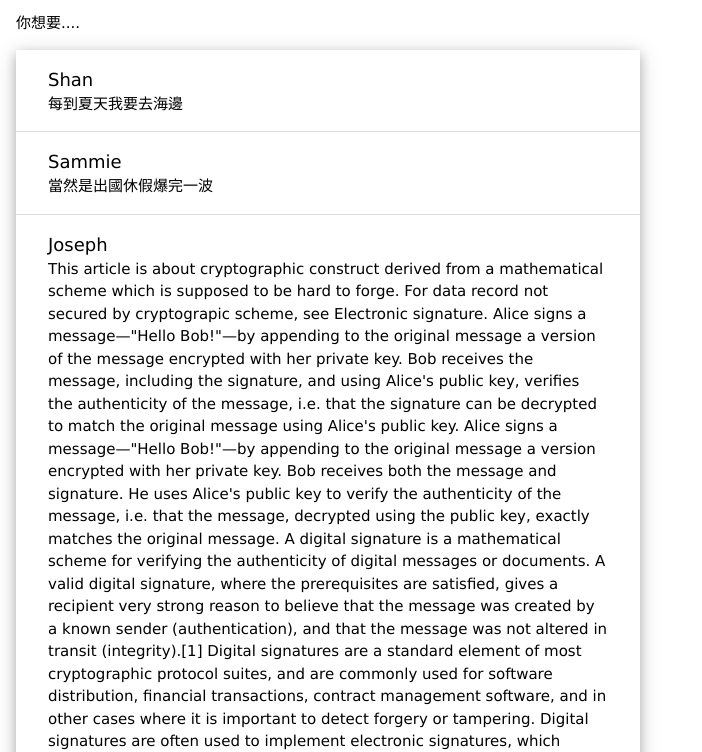
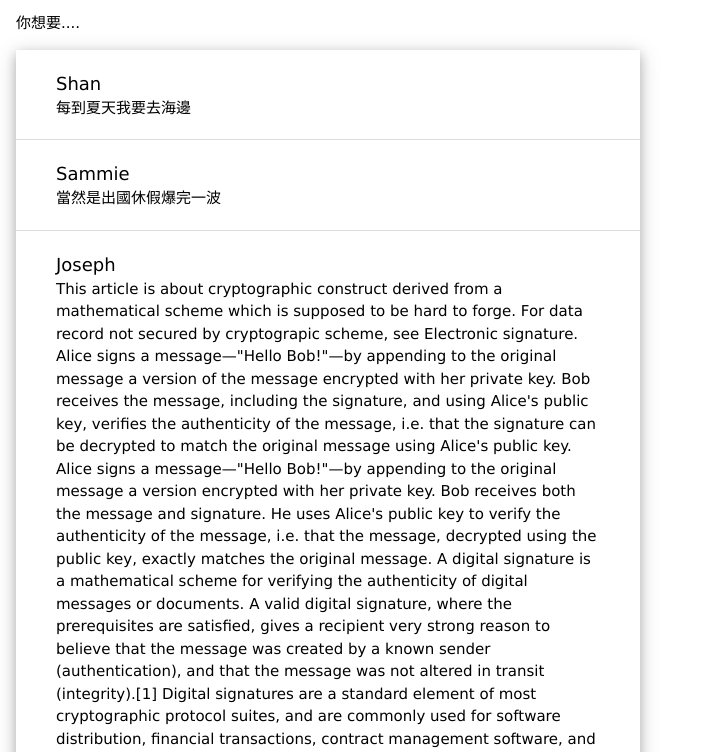
Before and after one commit to pengpon/git_demo, a plain HTML site: page index.html in a window 1280 px wide. Shown: the part 58-810 px from the top of the page, without its empty margins (0-702 px from the left). Drawn offline with nearby package versions, Linux system fonts and the light colour scheme.

Commit message:
feat: add padding to li

```diff
--- a/index.html
+++ b/index.html
@@ -11,13 +11,13 @@
       <h2>如果異國戀情結束....</h2>
       <p>你想要....</p>
       <ul class="w3-ul w3-card-4 w3-hoverable" style="width: 50%">
-        <li class="w3-bar">
+        <li class="w3-bar w3-padding-large">
           <div class="w3-bar-item">
             <span class="w3-large">Shan</span><br>
             <span>每到夏天我要去海邊</span>
           </div>
         </li>
-        <li class="w3-bar">
+        <li class="w3-bar w3-padding-large">
           <div class="w3-bar-item">
             <span class="w3-large">Sammie</span><br>
             <span>當然是出國休假爆完一波</span>
@@ -25,7 +25,7 @@
         </li>
 
         <!-- 我是範例  -->
-        <li class="w3-bar">
+        <li class="w3-bar w3-padding-large">
           <div class="w3-bar-item">
             <span class="w3-large">Joseph</span><br>
             <span>This article is about cryptographic construct derived from a mathematical scheme which is supposed to be hard to forge. For data record not secured by cryptograpic scheme, see Electronic signature.
```
